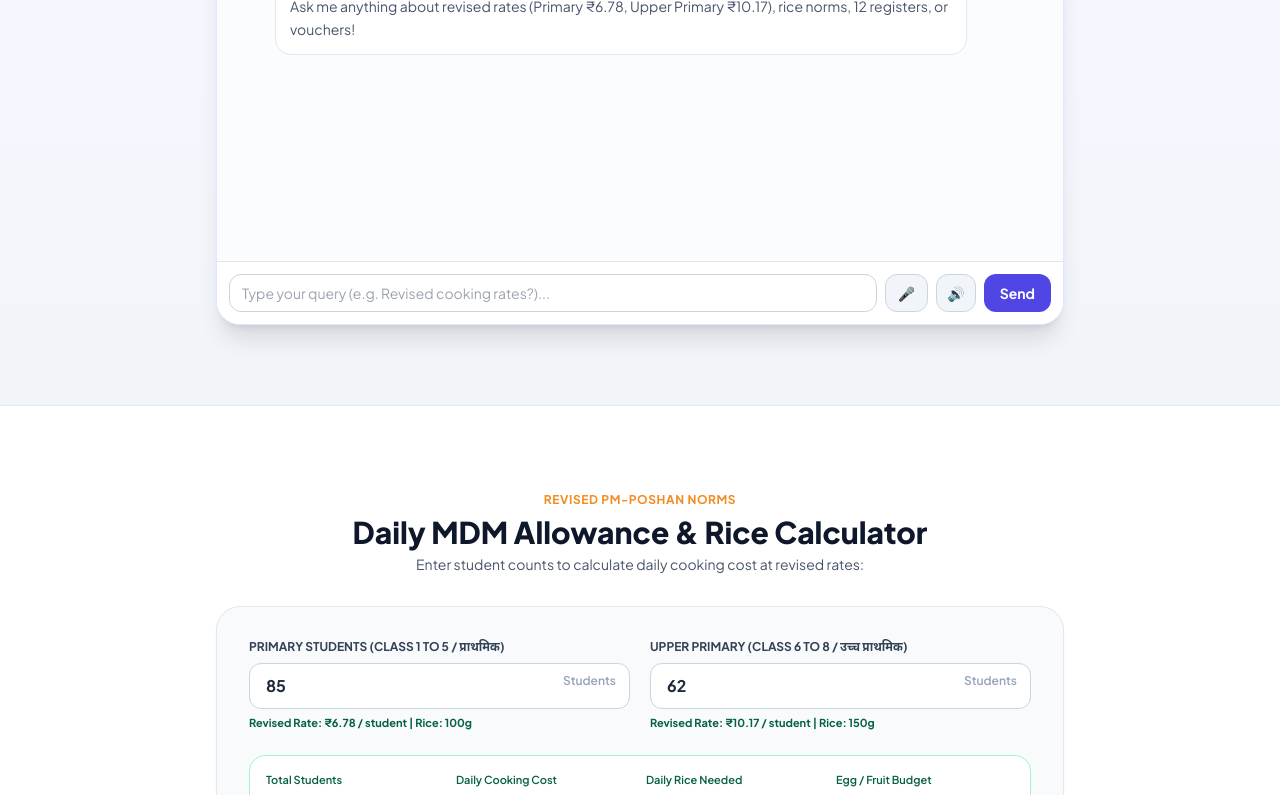
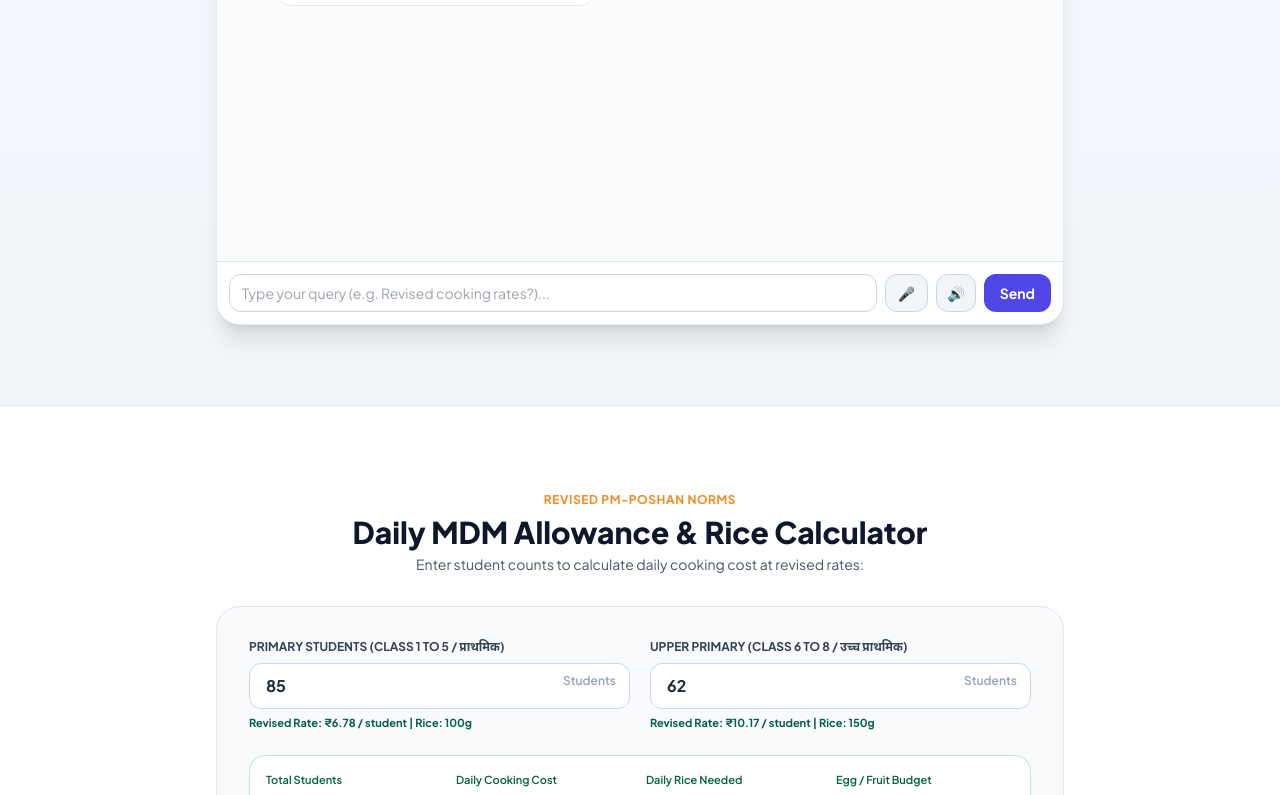
Before and after one commit to anantchandraushaamallick07-afk/poshankosh-web, a plain HTML site: page index.html in a window 1280 px wide. Shown: the part 3756-4551 px from the top of the page. Drawn offline with nearby package versions, Linux system fonts and the light colour scheme; no server answers.

Commit message:
Update index.html

```diff
--- a/index.html
+++ b/index.html
@@ -648,8 +648,7 @@
               </div>
               <div class="bg-white p-3.5 rounded-2xl text-slate-800 border border-slate-200 shadow-2xs max-w-[85%] leading-relaxed">
                 <p>Hello! I am your <b>PoshanKosh AI Assistant</b>. 🙏</p>
-                <p class="mt-1 text-slate-600">Ask me anything about revised rates (Primary ₹6.78, Upper Primary ₹10.17), rice norms, 12 registers, or vouchers!</p>
-              </div>
+                </div>
             </div>
           </div>
 
```
